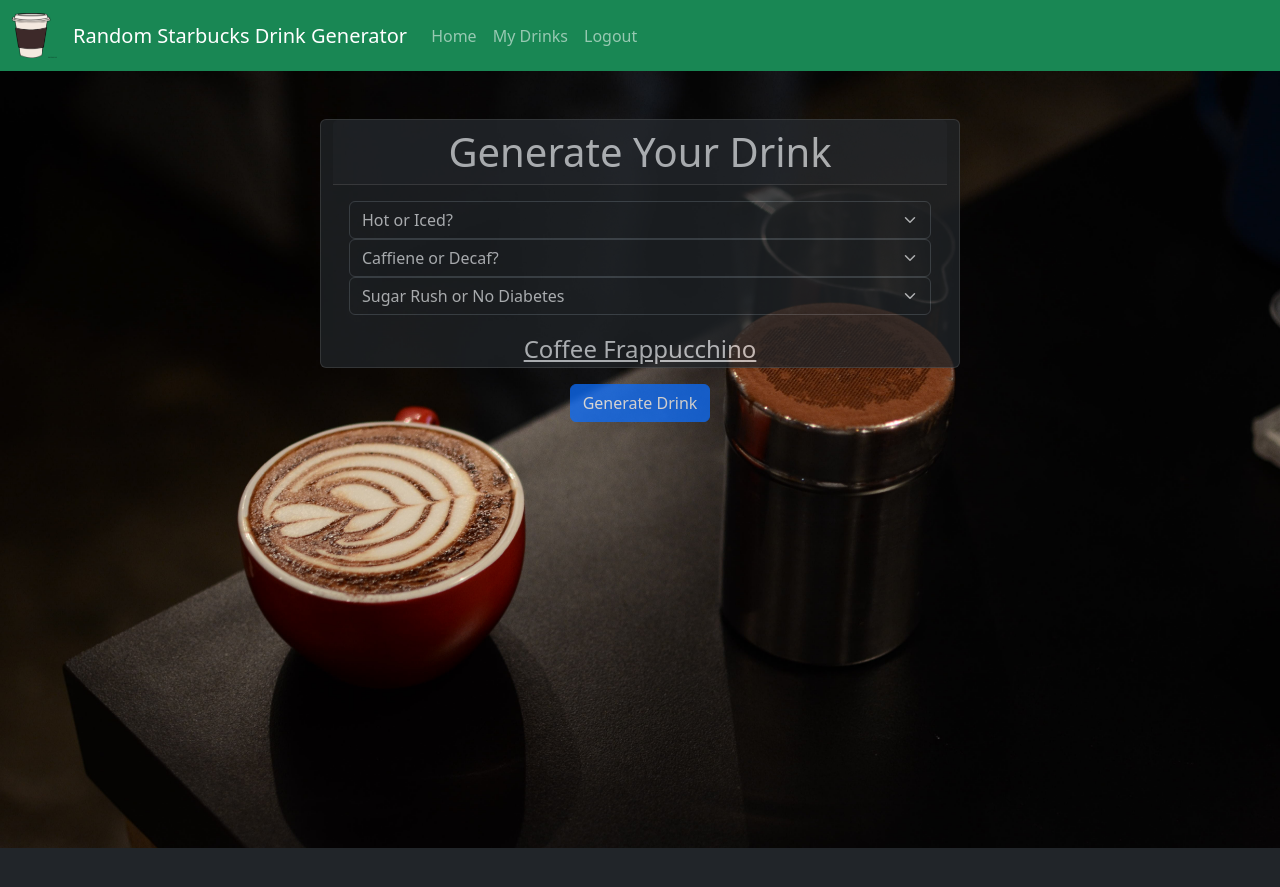
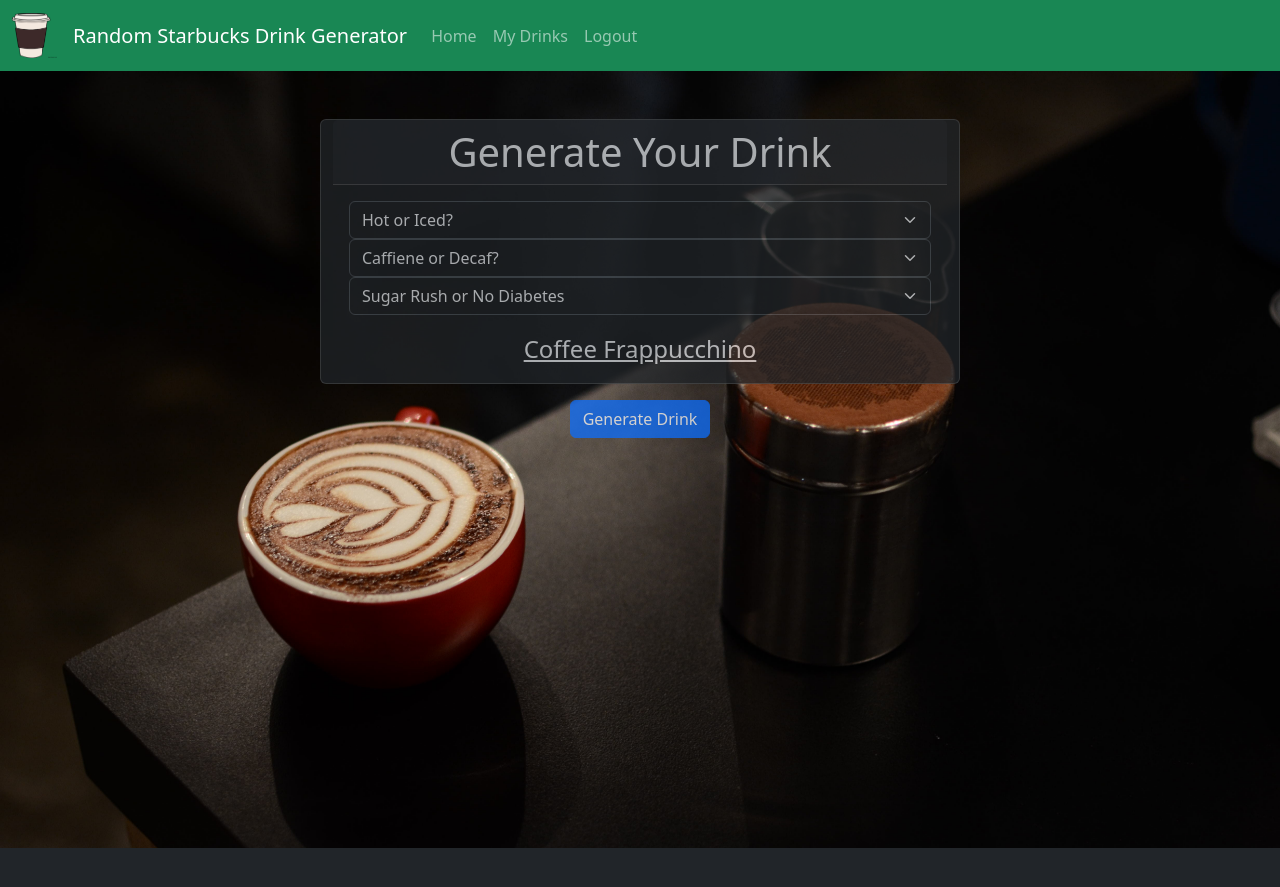
Before and after one commit to DavidNotlu/RSDG, a Flask app: page / in a window 1280 px wide. Shown: the top 887 px of the page. Run offline with Flask 3, Linux system fonts and the light colour scheme; a user stored in the database is signed in; some libraries are stand-ins or nearby versions.

Commit message:
Change padding for cards

```diff
--- a/website/templates/home.html
+++ b/website/templates/home.html
@@ -9,7 +9,7 @@
     <div class="position-relative opacity-75">
     <form method="POST">
     <div class="col d-flex justify-content-center row h-100 mt-5">
-    <div class="card mb-3" style="width: 40rem;">
+    <div class="card mb-3 pb-3" style="width: 40rem;">
       <h1 class="card-header" align="center">Generate Your Drink</h1>
       <div class="card-body">
         <form class="row gy-2 gx-3 align-items-center">
@@ -41,7 +41,7 @@
             </select>
           </div>
               </label>
-            </div>
+          </div>
               <center><a class="nav-item nav-link" id="myDrinks" href="/my_drinks"><font size="+2"><u>{{drink}}</u></font></a></center>
           </div>
         </form>
--- a/website/templates/my_drinks_read_only.html
+++ b/website/templates/my_drinks_read_only.html
@@ -1,5 +1,8 @@
 {% extends "base.html" %} {% block title %}Home{% endblock %} {% block content
   %}
+  <div class="position-fixed z-n1 top-0 start-0">
+    <!-- <img class="img-fluid" src="static/mydrinkread.jpg"> -->
+  </div>
   <div class="col d-flex justify-content-center row mt-5">
     <div class="card mb-3" style="width: 40rem;">
   <h1 class="card-header" align="center">My Drinks</h1>
```
Also changed, not shown: instance/database.db, website/static/mydrinkread.jpg (added).
